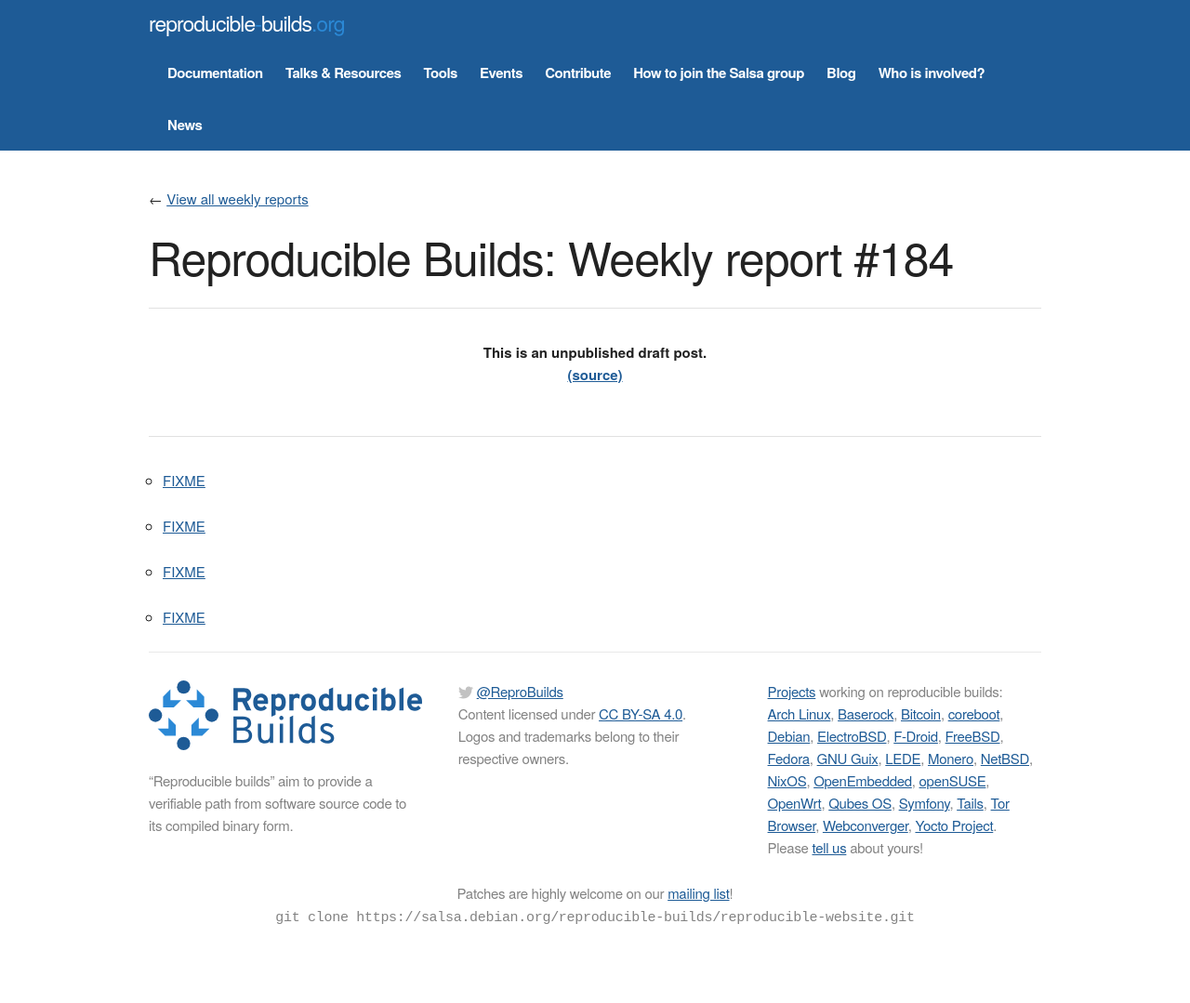
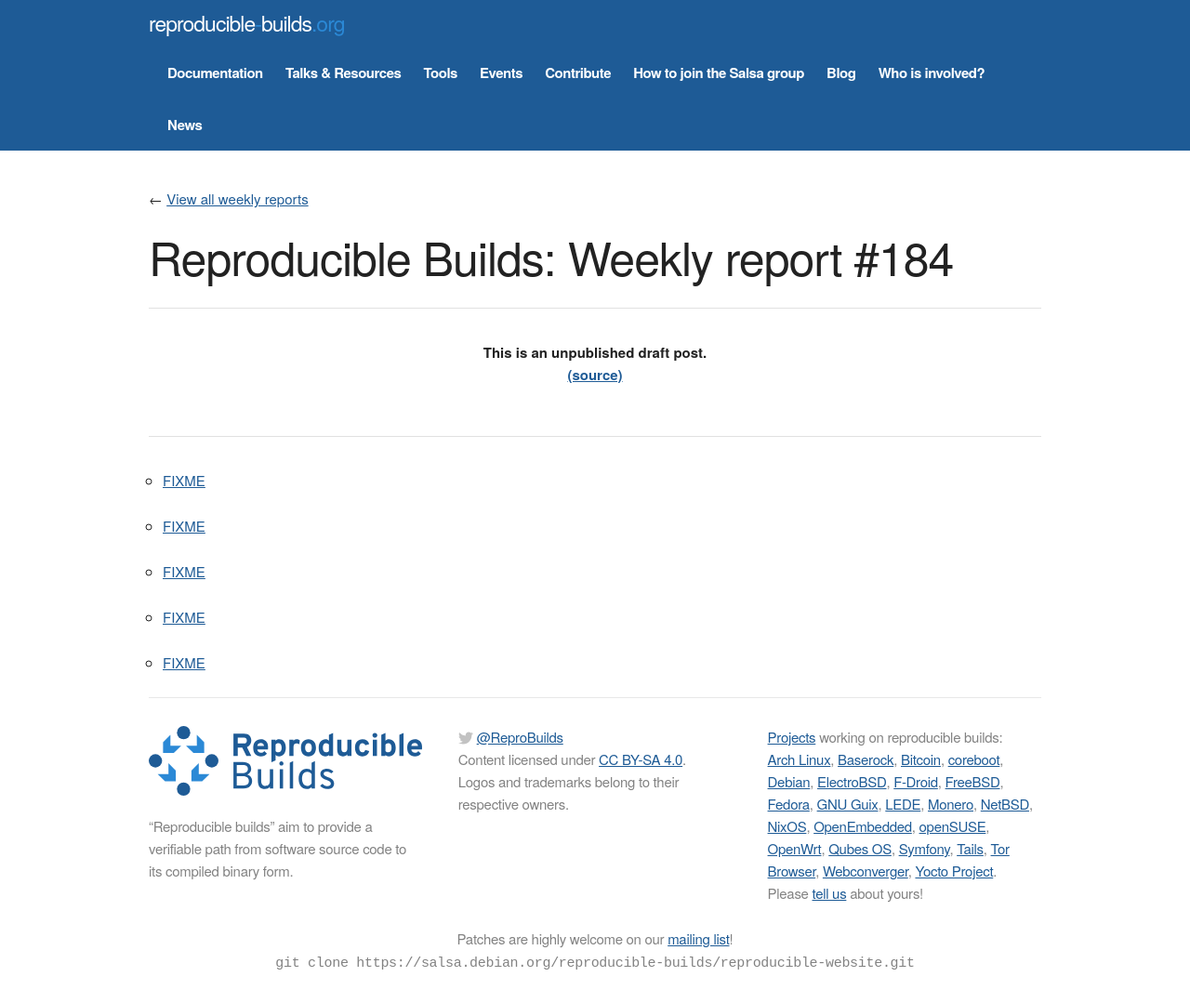
Before and after one commit to prototypefund/reproducible-website, a Jekyll site: the page built from _blog/posts/184.md, in a window 1280 px wide. Shown: the whole page at 93% size. Built offline with Jekyll 4.4.1, drawn with Linux system fonts in a browser that asks for light colours; some web fonts are replaced; before the commit the page ends 1030 px from its top, so only the background shows below that.

Commit message:
184 += http://lists.gnu.org/archive/html/info-mtools/2018-10/msg00003.html

```diff
--- a/_blog/posts/184.md
+++ b/_blog/posts/184.md
@@ -10,3 +10,5 @@
 * [FIXME](https://lists.freedesktop.org/archives/fontconfig/2018-October/006374.html)
 
 * [FIXME](http://lists.gnu.org/archive/html/info-mtools/2018-10/msg00004.html)
+
+* [FIXME](http://lists.gnu.org/archive/html/info-mtools/2018-10/msg00003.html)
```
